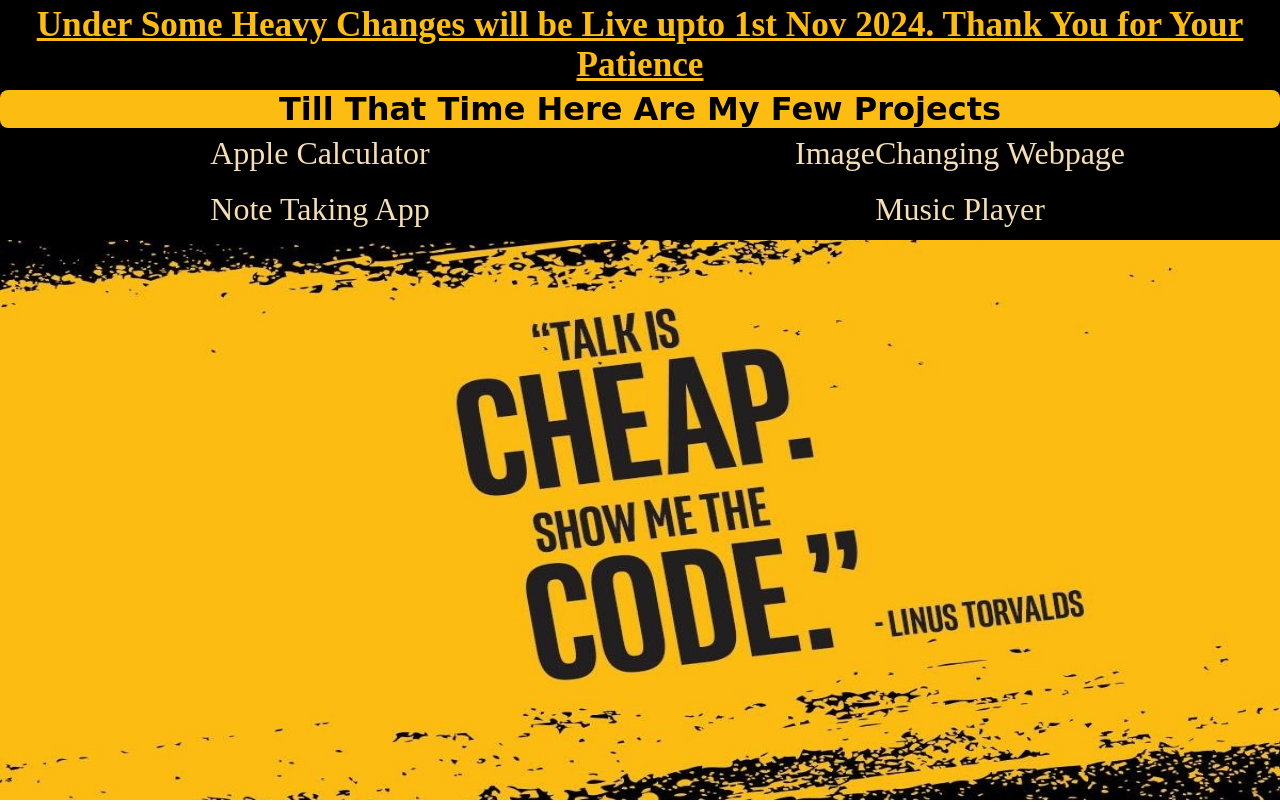
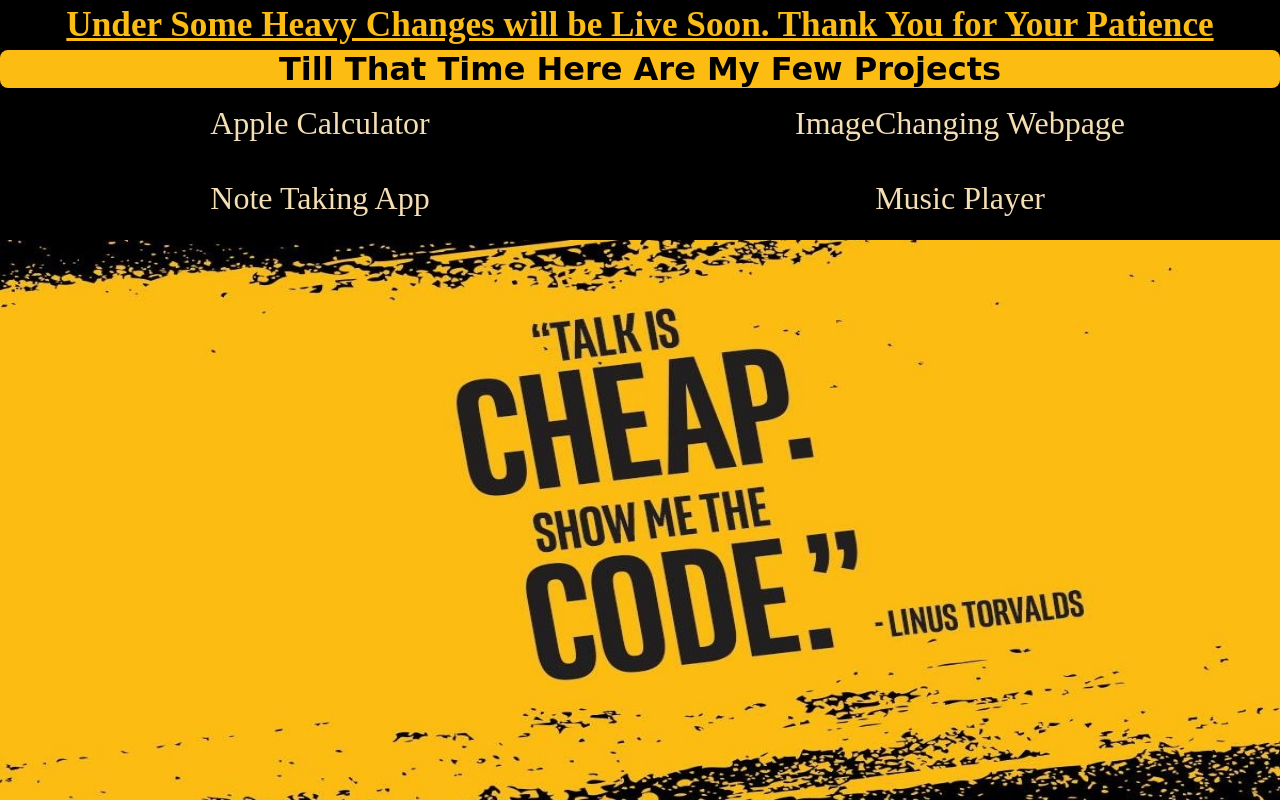
Before and after one commit to codingscorpio/codingscorpio.github.io, a plain HTML site: page index.html in a window 1280 px wide. Drawn offline with Linux system fonts and the light colour scheme.

Commit message:
Update index.html

```diff
--- a/index.html
+++ b/index.html
@@ -9,7 +9,7 @@
 <body>
     <section>
 
-        <h1>Under Some Heavy Changes will be Live upto 1st Nov 2024. Thank You for Your Patience</h1>
+        <h1>Under Some Heavy Changes will be Live Soon. Thank You for Your Patience</h1>
 
         <h2>Till That Time Here Are My Few Projects</h2>
         <div class="container">
```
